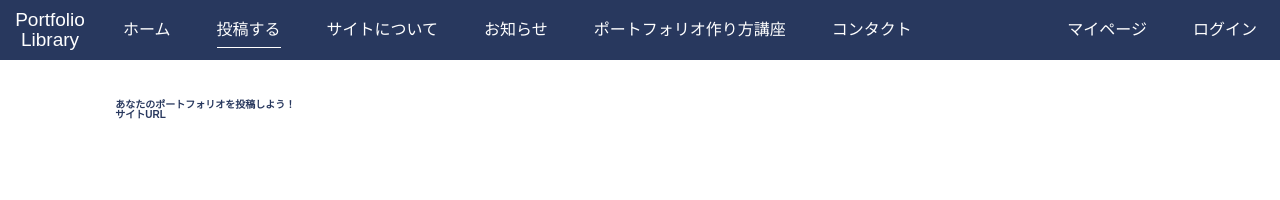
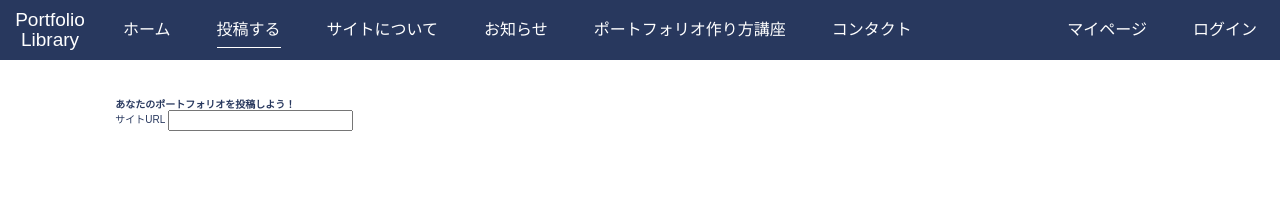
Before and after one commit to Kou0402/portfolio-library-new, a Nuxt app: page /post in a window 1280 px wide. Shown: the top 200 px of the page. Built offline with nearby package versions, Linux system fonts and the light colour scheme; no server answers.

Commit message:
style: add formset

```diff
--- /dev/null
+++ b/components/page/post/FormSet.vue
@@ -0,0 +1,42 @@
+<template>
+  <div class="form-set">
+    <label class="label">
+      {{ label }}
+    </label>
+    <input
+      v-model="input"
+      type="text"
+      :name="name"
+      class="form"
+      @input="onChangeInput"
+    />
+  </div>
+</template>
+
+<script>
+export default {
+  props: {
+    name: {
+      type: String,
+      required: true
+    },
+    label: {
+      type: String,
+      required: true
+    }
+  },
+  data() {
+    return {
+      input: ''
+    }
+  },
+  methods: {
+    onChangeInput() {
+      this.commitChange(this.input)
+    },
+    commitChange(input) {
+      this.$emit('input', input)
+    }
+  }
+}
+</script>
--- a/pages/post.vue
+++ b/pages/post.vue
@@ -1,11 +1,32 @@
 <template>
   <section class="post">
-    <h1 class="message">あなたのポートフォリオを投稿しよう！</h1>
+    <h1 class="title">あなたのポートフォリオを投稿しよう！</h1>
     <form class="form">
-      <h2>サイトURL</h2>
+      <FormSet label="サイトURL" name="url" @input="getInput"></FormSet>
     </form>
   </section>
 </template>
+
+<script>
+import FormSet from '~/components/page/post/Formset.vue'
+
+export default {
+  components: {
+    FormSet
+  },
+  data() {
+    return {
+      input: ''
+    }
+  },
+  methods: {
+    getInput(value) {
+      this.input = value
+      console.log(this.input)
+    }
+  }
+}
+</script>
 
 <style lang="scss" scoped>
 .post {
```
